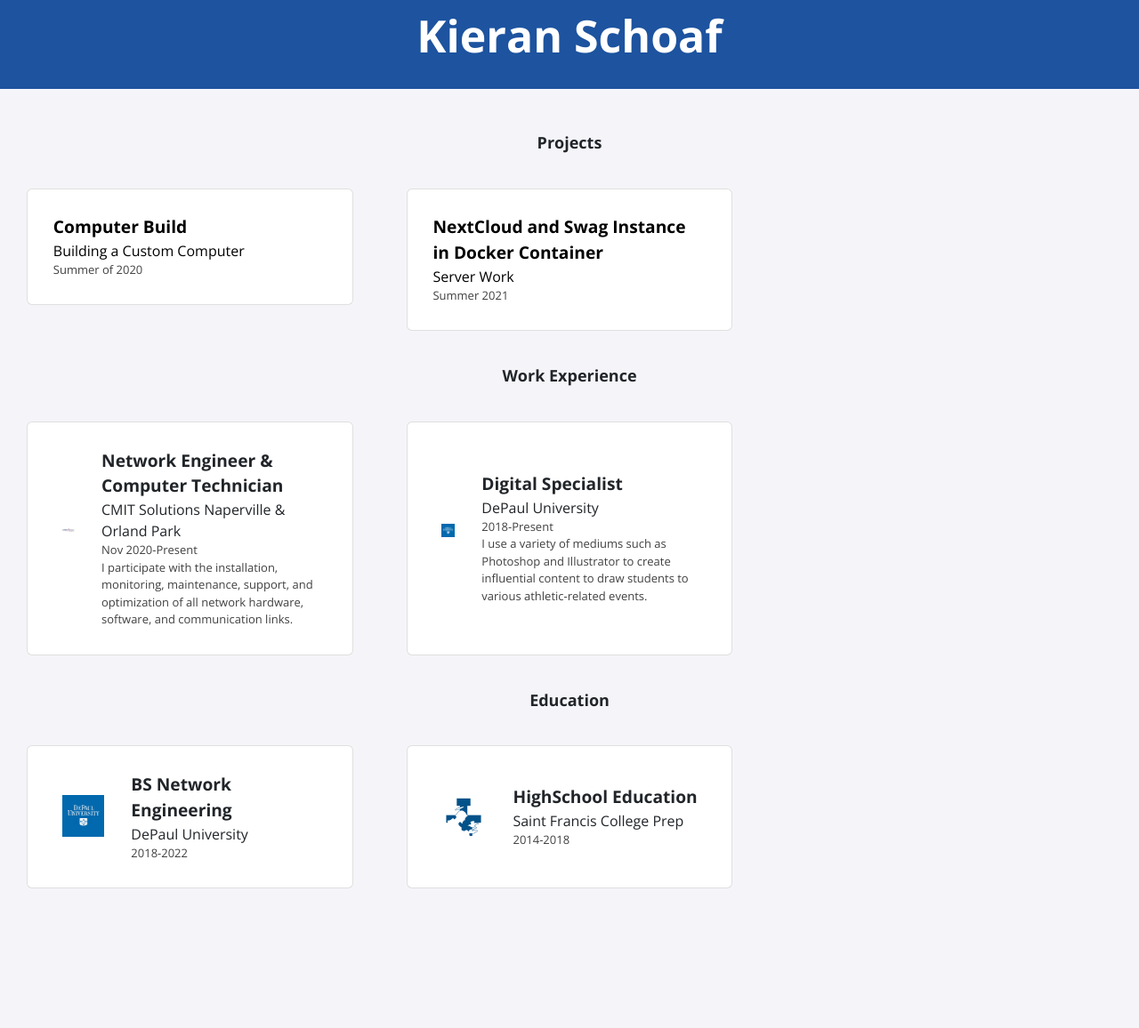
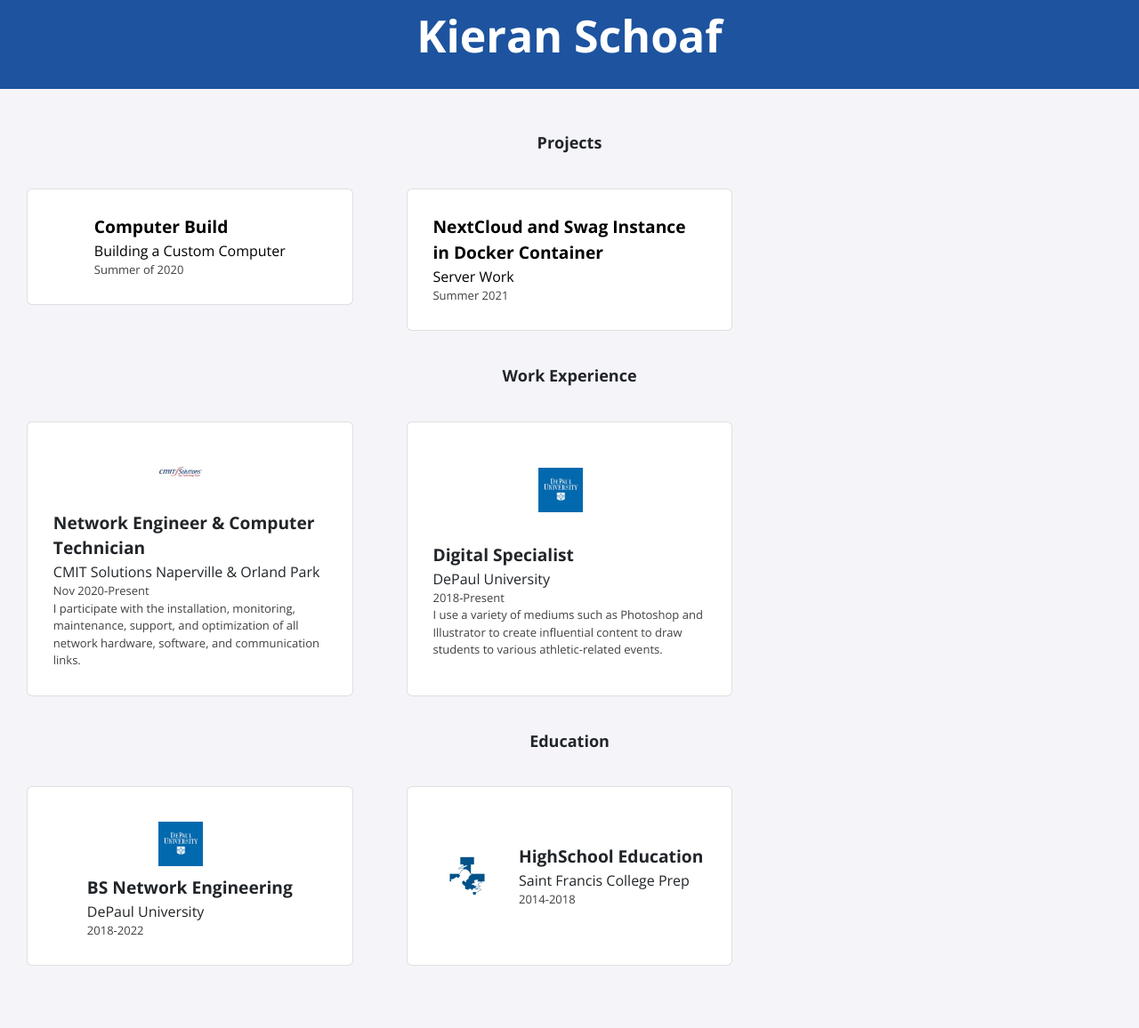
Before and after one commit to kischoaf/kischoaf.github.io, a Jekyll site: the page built from index.html, in a window 1280 px wide. Shown: the part 290-1446 px from the top of the page at 89% size. Built offline with Jekyll 4.4.1, drawn with Linux system fonts in a browser that asks for light colours; nearby versions of some CDN libraries; before the commit the page ends 1359 px from its top, so only the background shows below that.

Commit message:
space even maybe

```diff
--- a/_sass/all.scss
+++ b/_sass/all.scss
@@ -42,7 +42,8 @@
 
 .card {
     display: flex;
-    flex-direction: row;
+    flex-flow: row wrap;
+    justify-content: space-evenly;
     align-items: center;
     margin: 20px 30px;
     background-color: white;
```
